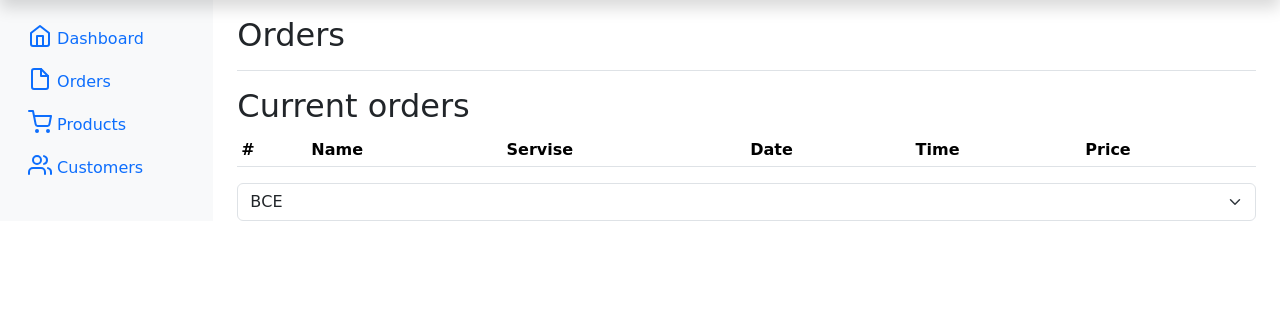
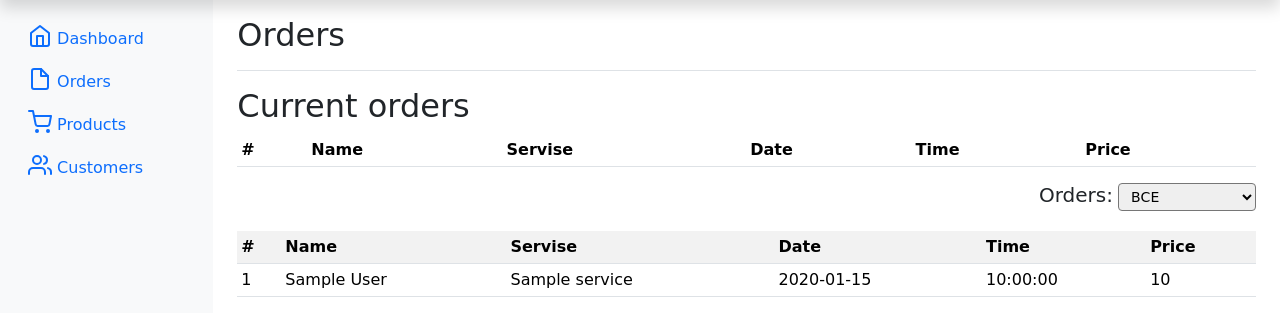
Before and after one commit to PetMary/CRM_django, a Django app: page /crm/orders/ in a window 1280 px wide. Shown: the part 47-383 px from the top of the page. Run offline with Django 5.2, Linux system fonts and the light colour scheme; a user stored in the database is signed in; tables that the repository leaves empty hold one stand-in row (values such as "Sample post"); lists and menus that the app fills with data are empty.

Commit message:
page orders fixed

```diff
--- a/crm_site/main_page/templates/main_page/orders.html
+++ b/crm_site/main_page/templates/main_page/orders.html
@@ -11,6 +11,42 @@
 <style>
     *{font-family: "Comic Sans MS", cursive, sans-serif;}
 
+    function updateTable() {
+        var select_dropdown = document.getElementById("select_name");
+        var name_s = select_dropdown.value;
+
+        var table = document.getElementById("myTable");
+        var currentRowCount = table.rows.length-1; // Вычитаем заголовок таблицы
+
+        var rowsToRemove = currentRowCount;
+        for (var i = 0; i < rowsToRemove; i++) {
+            table.deleteRow(-1);
+        }
+
+        var jsonData = JSON.parse('{{ json_data|safe }}');
+        for (var i = 0; i < jsonData.length; i++) {
+            var item = jsonData[i];
+            console.log(item);
+            if (item['id_services__name']==name_s | name_s=='all'){
+                var row = table.insertRow(-1);
+                var cell1 = row.insertCell(0);
+                var cell2 = row.insertCell(1);
+                var cell3 = row.insertCell(2);
+                var cell4 = row.insertCell(3);
+                var cell5 = row.insertCell(4);
+                var cell6 = row.insertCell(5);
+
+                cell1.innerHTML = item['id'];
+                cell2.innerHTML = item['id_customer__name'];
+                cell3.innerHTML = item['id_services__name'];
+                cell4.innerHTML = item['date_order__date'];
+                cell5.innerHTML = item['date_order__time'];
+                cell6.innerHTML = item['id_services__price'];
+            }
+
+        }
+
+    }
 </style>
 
 <body>
@@ -137,25 +173,40 @@
                 </table>
             </div>
 
-            <script>
-            window.onload = function () {
-                var select_name = document.getElementById("jqueryselect").value;
-                var selected = $('#jqueryselect option:selected').text();
+            <div class="text-end mb-3">
+                <label for="select_name"><h5>Orders:</h5></label>
+                <select id="select_name" class="form-select-sm" onchange="updateTable()">
+                    <option value="all">ВСЕ</option>
+                    {% for b in name_ser %}
+                    <option value={{b.name}}>{{b.name}}</option>
+                    {% endfor %}
+                </select>
+            </div>
 
 
-                iddiv.innerHTML="dfghjk";
-}
-            </script>
-
-            <div id="iddiv"></div>
-
-            <select class="form-select" id="jqueryselect">
-                <option value="all">ВСЕ</option>
-                {% for b in name_ser %}
-                <option value={{b.name}}>{{b.name}}</option>
-                {% endfor %}
-            </select>
-
+            <div class="table-responsive">
+                <table id="myTable" class="table table-striped table-sm">
+                    <tr>
+                        <th scope="col">#</th>
+                        <th scope="col">Name</th>
+                        <th scope="col">Servise</th>
+                        <th scope="col">Date</th>
+                        <th scope="col">Time</th>
+                        <th scope="col">Price</th>
+                    </tr>
+                    {% for b in data %}
+                    <tr>
+                        <td>{{b.id}}</td>
+                        <td>{{b.id_customer.name}}</td>
+                        <td>{{b.id_services.name}}</td>
+                        <td>{{ b.date_order.date |date:"Y-m-d" }}</td>
+                        <td>{{ b.date_order.time |date:"H:i:s" }}</td>
+                        <td>{{ b.id_services.price }}</td>
+                    </tr>
+                    {% endfor %}
+                    <!-- Дополнительные строки и ячейки таблицы -->
+                </table>
+            </div>
 
         </main>
     </div>
--- a/crm_site/main_page/views.py
+++ b/crm_site/main_page/views.py
@@ -1,9 +1,12 @@
 import os
+from datetime import datetime as date_t
 import datetime
+
 import dateutil.relativedelta
 
 from django.contrib.auth.decorators import login_required
 from django.contrib.auth.forms import UserCreationForm
+from django.core.serializers import serialize
 from django.http import HttpResponse, HttpResponseRedirect
 from django.shortcuts import render
 from django.urls import reverse_lazy
@@ -12,29 +15,25 @@ import json
 
 from .models import Services, Order, Customer
 
-
 def ex(request):
     # data = Order.objects.filter(user=request.user.id)
-    data = Services.objects.filter(user=request.user.id)  # поменять на определение по name
-    return render(request, 'main_page/index.html', {'data': data})
-    # добавить для второго графика
-    # chart_2 = {}
-    # for d in data:
-    #     try:
-    #         chart_2[d.id_services.name] += 1
-    #     except KeyError:
-    #         chart_2[d.id_services.name] = 1
-    # new_chart_2 = list(map(list, chart_2.items()))
-    #
-    # try:
-    #     with open("media/user_{0}/data_file.json".format(request.user.id), "w") as write_file:
-    #         json.dump(new_chart_2, write_file)
-    # except FileNotFoundError:
-    #     os.mkdir("media/user_{0}".format(request.user.id))
-    #     with open("media/user_{0}/data_file.json".format(request.user.id), "w") as write_file:
-    #         json.dump(new_chart_2, write_file)
+    data1 = Order.objects.filter(user=request.user.id).order_by('-date_order')
+    data = Order.objects.filter(user=request.user.id).order_by('-date_order').values('id', 'id_customer__name',
+                                                                                    'id_services__name',
+                                                                                    'date_order__date',
+                                                                                    'date_order__time',
+                                                                                    'id_services__price',)
 
-    # return render(request, "main_page/index.html", {'data': data})
+    def json_date_handler(obj):
+        if hasattr(obj, 'isoformat'):
+            return obj.isoformat()
+        else:
+            raise TypeError(f"Object of type {type(obj)} is not JSON serializable")
+
+    json_data = json.dumps(list(data), default=json_date_handler)
+
+    name_ser = Services.objects.filter(user=request.user.id)
+    return render(request, 'main_page/index.html', {'data': data1, 'json_data': json_data, 'name_ser': name_ser})
 
 
 def home(request):
@@ -67,8 +66,8 @@ def crm_information(request):
         chart_1[date_chart.strftime("%B")] = 0
         date_chart += dateutil.relativedelta.relativedelta(months=1)
 
-    date_chart_1 = datetime.datetime.combine(date_chart_1, datetime.datetime.min.time())
-    date_chart = datetime.datetime.combine(date_chart, datetime.datetime.min.time())
+    date_chart_1 = date_t.combine(date_chart_1, date_t.min.time())
+    date_chart = date_t.combine(date_chart, date_t.min.time())
     for d in data:
         if d.date_order.timestamp() >= date_chart_1.timestamp() and d.date_order.timestamp() < date_chart.timestamp():
             chart_1[d.date_order.strftime("%B")] += 1
@@ -96,9 +95,23 @@ def crm_information(request):
 
 @login_required(login_url='login')
 def crm_orders(request):
-    data = Order.objects.filter(user=request.user.id).order_by('date_order')
+    data1 = Order.objects.filter(user=request.user.id).order_by('-date_order')
+    data = Order.objects.filter(user=request.user.id).order_by('-date_order').values('id', 'id_customer__name',
+                                                                                     'id_services__name',
+                                                                                     'date_order__date',
+                                                                                     'date_order__time',
+                                                                                     'id_services__price', )
+
+    def json_date_handler(obj):
+        if hasattr(obj, 'isoformat'):
+            return obj.isoformat()
+        else:
+            raise TypeError(f"Object of type {type(obj)} is not JSON serializable")
+
+    json_data = json.dumps(list(data), default=json_date_handler)
+
     name_ser = Services.objects.filter(user=request.user.id)
-    return render(request, 'main_page/orders.html', {'data': data, 'name_ser': name_ser })
+    return render(request, 'main_page/orders.html', {'data': data1, 'json_data': json_data, 'name_ser': name_ser})
 
 
 @login_required(login_url='login')
```
